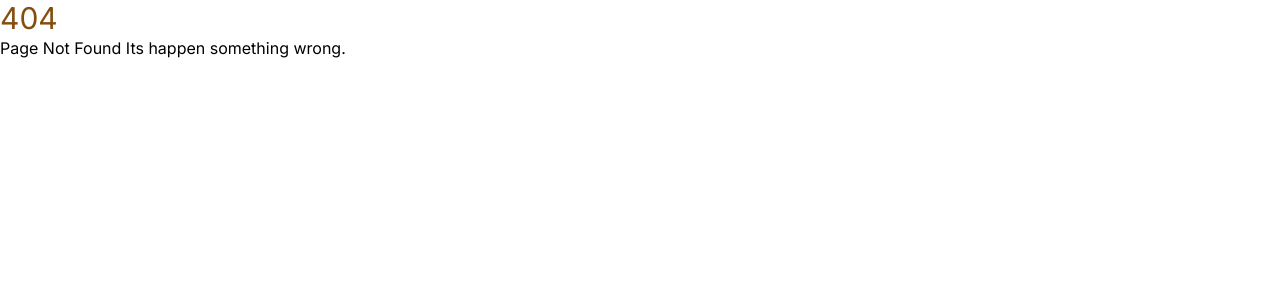
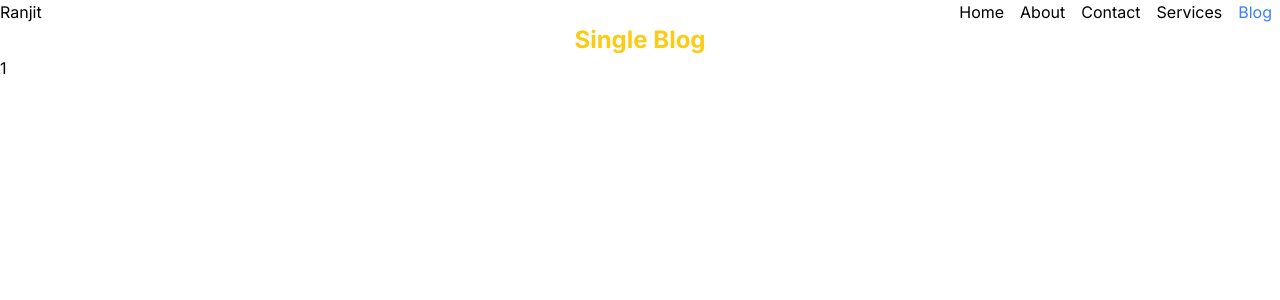
Before and after one commit to mollikacomputer/dynamic_routes, a Next.js app: page /blog/1 in a window 1280 px wide. Before the commit this address had no page. Shown: the top 300 px of the page. Built offline with nearby package versions, Linux system fonts and the light colour scheme.

Commit message:
dynamic id added

```diff
--- /dev/null
+++ b/src/app/(with-layout)/blog/[id]/page.js
@@ -0,0 +1,11 @@
+
+const SingleBlog = ({params}) => {
+    return (
+        <div>
+            <h2 className='text-2xl font-bold text-yellow-400 text-center'> Single Blog </h2>
+            <p>{params.id}</p>
+        </div>
+    );
+};
+
+export default SingleBlog;
```
